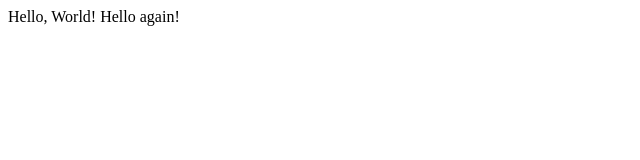
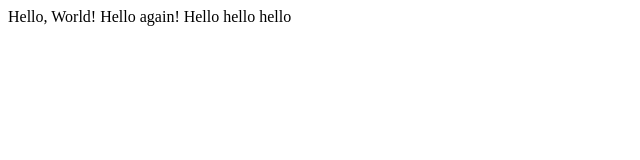
Before and after one commit to varanasikrishna/Git-lecture0, a plain HTML site: page index.html in a window 1280 px wide. Shown: the whole page, without its empty margins (0-640 px from the left). Drawn offline with Linux system fonts and the light colour scheme.

Commit message:
Update index.html

```diff
--- a/index.html
+++ b/index.html
@@ -6,6 +6,6 @@
     <title>Document</title>
 </head>
 <body>
-    Hello, World! Hello again!
+    Hello, World! Hello again! Hello hello hello
 </body>
 </html>
```
